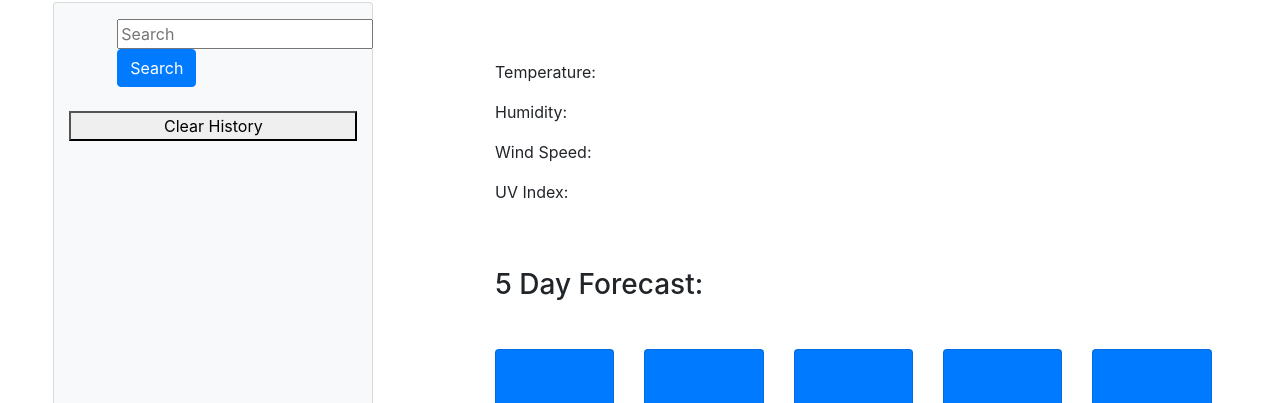
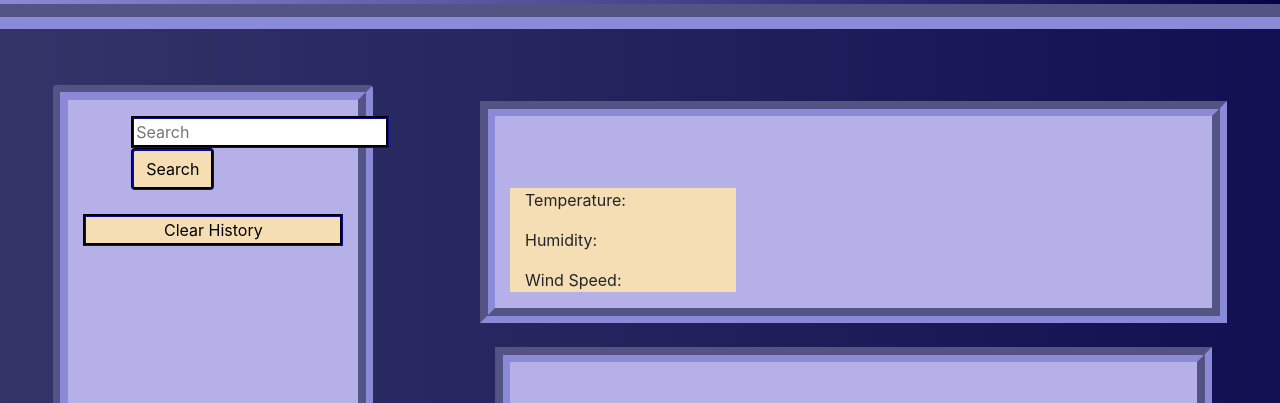
Before and after one commit to KeithMurph/weatherDashboard, a plain HTML site: page dashboard.html in a window 1280 px wide. Shown: the part 62-465 px from the top of the page. Drawn offline with nearby package versions, Linux system fonts and the light colour scheme.

Commit message:
added styling

```diff
--- a/dashboard.html
+++ b/dashboard.html
@@ -1,4 +1,3 @@
-
 <!DOCTYPE html>
 <html lang="en">
 
@@ -8,10 +7,13 @@
     <meta http-equiv="X-UA-Compatible" content="ie=edge">
     <link rel="stylesheet" href="https://stackpath.bootstrapcdn.com/bootstrap/4.3.1/css/bootstrap.min.css"
         integrity="sha384-ggOyR0iXCbMQv3Xipma34MD+dH/1fQ784/j6cY/iJTQUOhcWr7x9JvoRxT2MZw1T" crossorigin="anonymous">
-    <link rel="stylesheet" type="text/css" href="assets/css/custom.css">
+    <link rel="stylesheet" type="text/css" href="style.css">
+    <link rel="shortcut icon" type="image/jpg" href="https://i.postimg.cc/HWwMM6GN/Screenshot-2021-08-28-002113.png">
     <script src="https://cdnjs.cloudflare.com/ajax/libs/jquery/3.2.1/jquery.min.js"></script>
-    <title>Document</title>
+    <title>Weather Dashboard</title>
 </head>
+
+
 
 <body>
 
@@ -20,90 +22,100 @@
     <header>
         <h1 class="title">Weather Dashboard</h1>
     </header>
+    <br>
+    <br>
 
-    <div class="container-fluid">
+    <div class="container-fluid" id="body">
         <div class="row justify-content-around">
-            <div class="col-3 card bg-light mt-2">
+            <div class="col-3 card  mt-2" id="searchBox">
                 <div class="form-inline mt-3">
                     <input class="ml-5" id="city" type="text" placeholder="Search">
-                    <button class="btn btn-primary ml-5" id="submit-city" type="submit">Search</button>
+                    <button class="btn btn ml-5" id="submit-city" type="submit">Search</button>
                 </div>
 
                 <ul class="mr-5 mt-2" id="search-history">
 
                 </ul>
 
-                <button  id="clear-history">Clear History</button>
+                <button  class="btn-" id="clear-history">Clear History</button>
             </div>
+
+
+
             <div class="col-7 mt-4">
-                <div class="row" id="current-weather" >
+                <div class="row" id="currentWeather" >
                     <div class="col-7" >
 
-                        <h3><span id = "current-city"></span><img id="weather-img" src=""></h3>
+                        <h1 class="text-center"><span id = "current-city"></span><img id="weather-img" src=""></h1>
 
-
+                    <div class="col-7 mt-4" id="cityWeather">
                         <p>Temperature: <span id="temperature"></span></p>
                         <p>Humidity: <span id="humidity"></span></p>
                         <p>Wind Speed: <span id="windspeed"></span></p>
-                        <p>UV Index: <span id="uvIndex"></span></p>
-
+                    </div>
                     </div>
 
                 </div>
+                <br>
 
 
 
-                <h3 class="mt-5 mb-5">5 Day Forecast: </h3>
 
+               <div id="fiveDay">
+                   <div id="fiveHeader">
+                <h1 class="mt-5 mb-5 text-center" >5 Day Forecast: </h1>
+                   </div>
                        <div class="card-deck">
-                        <div class="card bg-primary">
-                            <div id="day-1" class="card-body p-2">
+                        <div class="card" id="dayOne">
+                            <div id="day-1" class="card-body">
                                     <h6 class="card-date"></h6>
                                     <img class = "weather-icon">
                                     <p class = "weather-temp"></p>
                                     <p class = "weather-humidity"></p>
-                                    <p class= "wind-speed"></p>
 
                             </div>
                         </div>
-                        <div class="card bg-primary">
-                            <div id="day-2" class="card-body p-2">
+                        <div class="card" id="dayTwo">
+                            <div id="day-2" class="card-body">
                                     <h6 class="card-date"></h6>
                                     <img class = "weather-icon">
                                     <p class = "weather-temp"></p>
                                     <p class = "weather-humidity"></p>
-                                   <p class= "wind-speed"></p>
+
                             </div>
                         </div>
-                        <div class="card bg-primary">
+                        <div class="card" id="dayThree">
                             <div id="day-3" class="card-body p-2">
                                     <h6 class="card-date"></h6>
                                     <img class = "weather-icon">
                                     <p class = "weather-temp"></p>
                                     <p class = "weather-humidity"></p>
-                                    <p class= "wind-speed"></p>
+
                             </div>
 
                         </div>
-                        <div class="card bg-primary">
+                        <div class="card" id="dayFour">
                             <div id="day-4" class=" card-body p-2">
                                     <h6 class="card-date"></h6>
                                     <img class = "weather-icon">
                                     <p class = "weather-temp"></p>
                                     <p class = "weather-humidity"></p>
-                                    <p class= "wind-speed"></p>
+
                             </div>
                         </div>
-                        <div class="card bg-primary">
+                        <div class="card" id="dayFive">
                             <div id="day-5" class="card-body p-2">
                                     <h6 class="card-date"></h6>
                                     <img class = "weather-icon">
                                     <p class = "weather-temp"></p>
                                     <p class = "weather-humidity"></p>
-                                    <p class= "wind-speed"></p>
-                                </div>
+                            </div>
                         </div>
                         </div>
+
+                        <br>
+
+
 
                 </div>
 
--- a/style.css
+++ b/style.css
@@ -1,5 +1,6 @@
-* {
-    background-color: lightblue;
+
+body{
+    background: linear-gradient(90deg, rgb(52, 52, 105) 0%, rgb(16, 16, 82) 100%);
 }
 
 header {
@@ -9,6 +10,7 @@ header {
    justify-content: center;
 
     min-height: 5rem;
+    border-bottom: groove 25px rgb(138, 138, 216);
 }
 
 .title {
@@ -19,3 +21,79 @@ header {
     font-size: 3rem;
     font-family: 'Franklin Gothic Medium', 'Arial Narrow', Arial, sans-serif;
 }
+
+
+#currentWeather {
+
+    background: rgb(182, 176, 233);
+    border: groove 15px  rgb(138, 138, 216);
+}
+
+
+#searchBox {
+
+    background: rgb(182, 176, 233);
+    border: groove 15px  rgb(138, 138, 216);
+}
+
+#fiveDay {
+
+    background: rgb(182, 176, 233);
+    border: groove 15px  rgb(138, 138, 216);
+
+}
+
+
+#clear-history {
+    background: wheat;
+    color: black;
+    border:  groove 3px rgb(4, 4, 71);
+}
+
+#submit-city {
+    background: wheat;
+    color: black;
+    border:  groove 3px rgb(4, 4, 71);
+
+}
+
+#city {
+
+
+    color: black;
+    border:  groove 3px rgb(4, 4, 71);
+}
+
+#dayOne {
+    background: wheat;
+
+}
+
+#dayTwo {
+    background: wheat;
+
+}
+
+#dayThree {
+    background: wheat;
+
+}
+
+#dayFour {
+    background: wheat;
+
+}
+#dayFive {
+    background: wheat;
+
+}
+
+
+#cityWeather{
+
+    background: wheat ;
+}
+
+#search-history {
+    color: rgb(138, 138, 216);
+}
```
